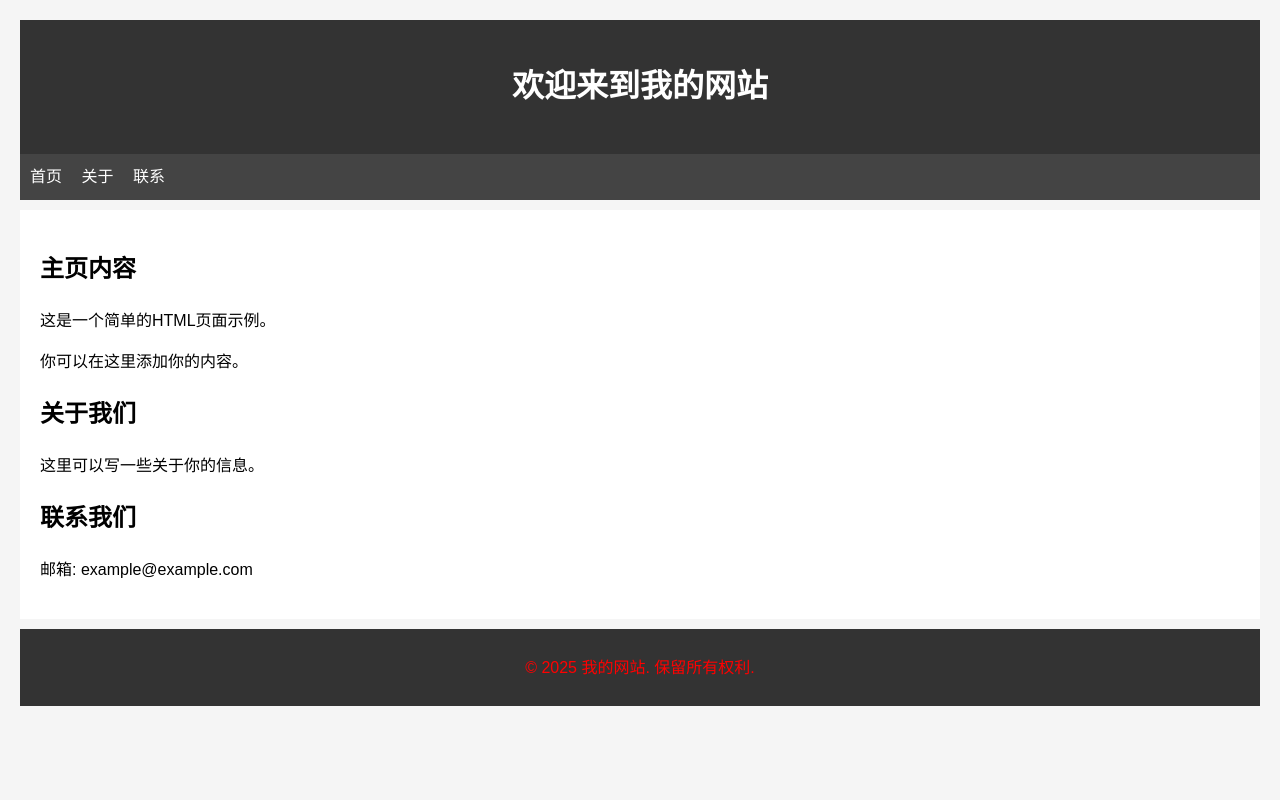
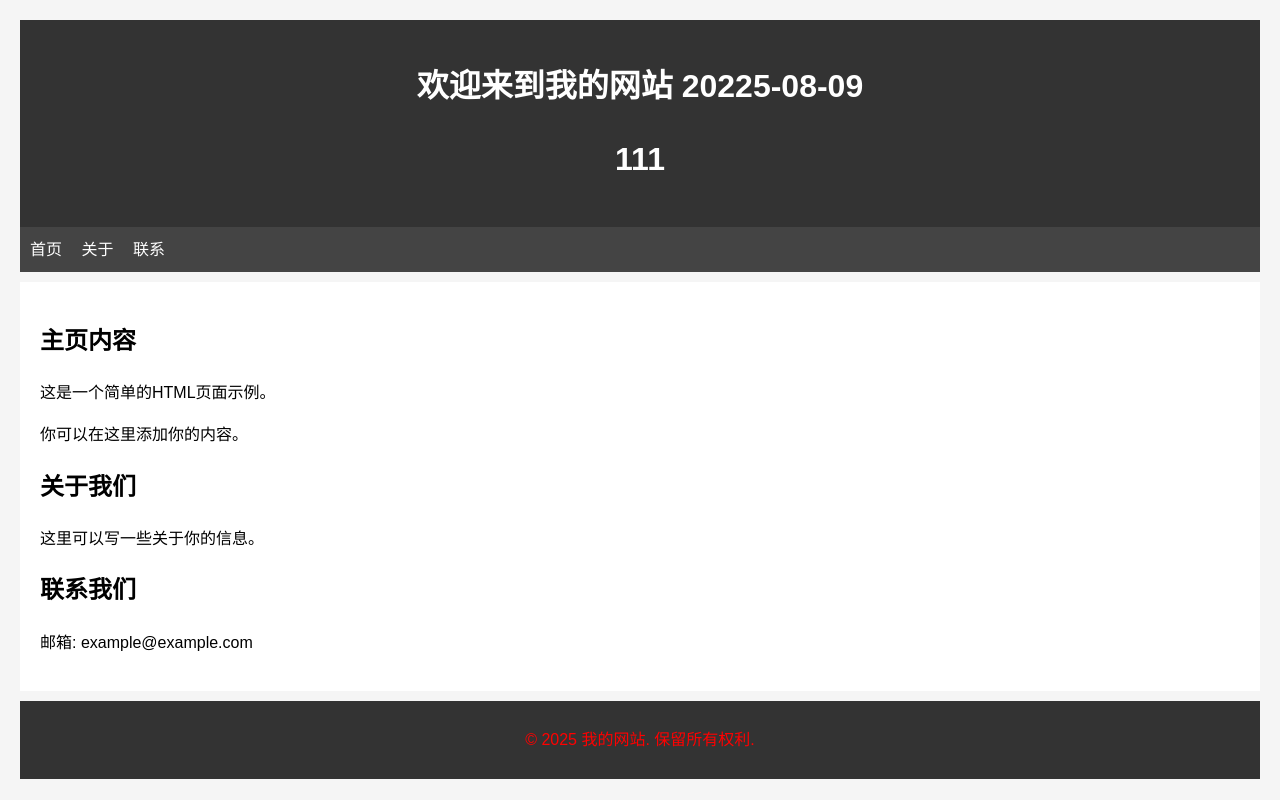
Before and after one commit to MelodicCode/demo, a plain HTML site: page index.html in a window 1280 px wide. Drawn offline with Linux system fonts and the light colour scheme.

Commit message:
web1.0 修订完成

```diff
--- a/index.html
+++ b/index.html
@@ -43,7 +43,8 @@
 </head>
 <body>
     <header>
-        <h1>欢迎来到我的网站</h1>
+        <h1>欢迎来到我的网站 20225-08-09</h1>
+		<h1>111</h1>
     </header>
 
     <nav>
```
